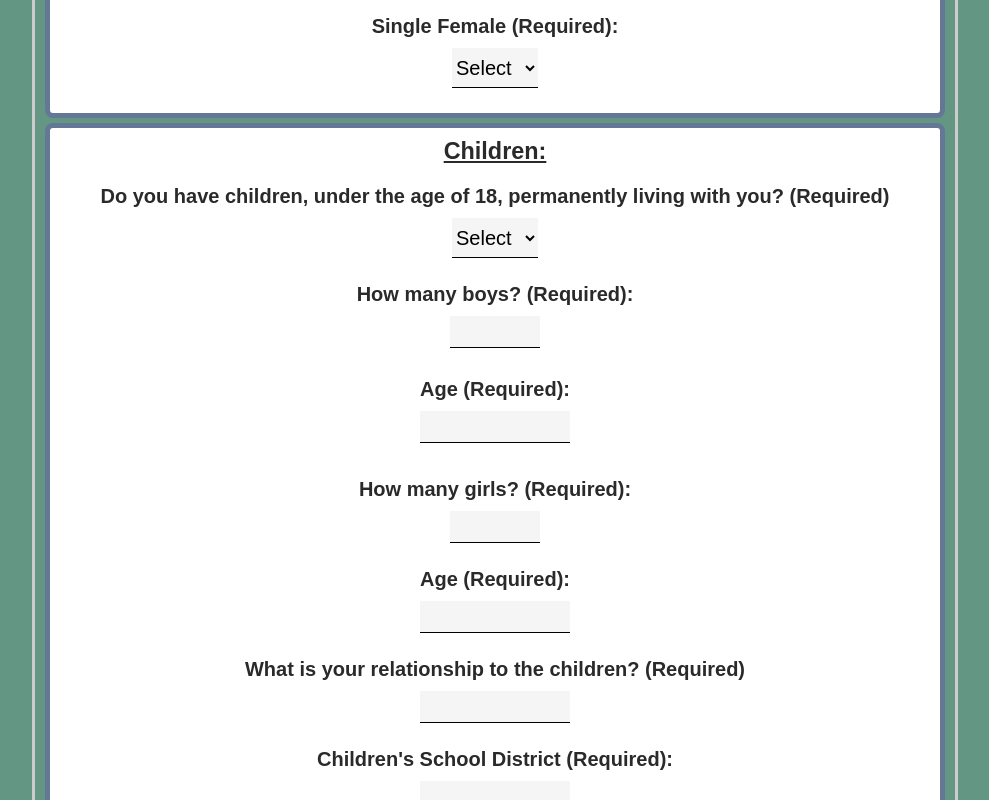
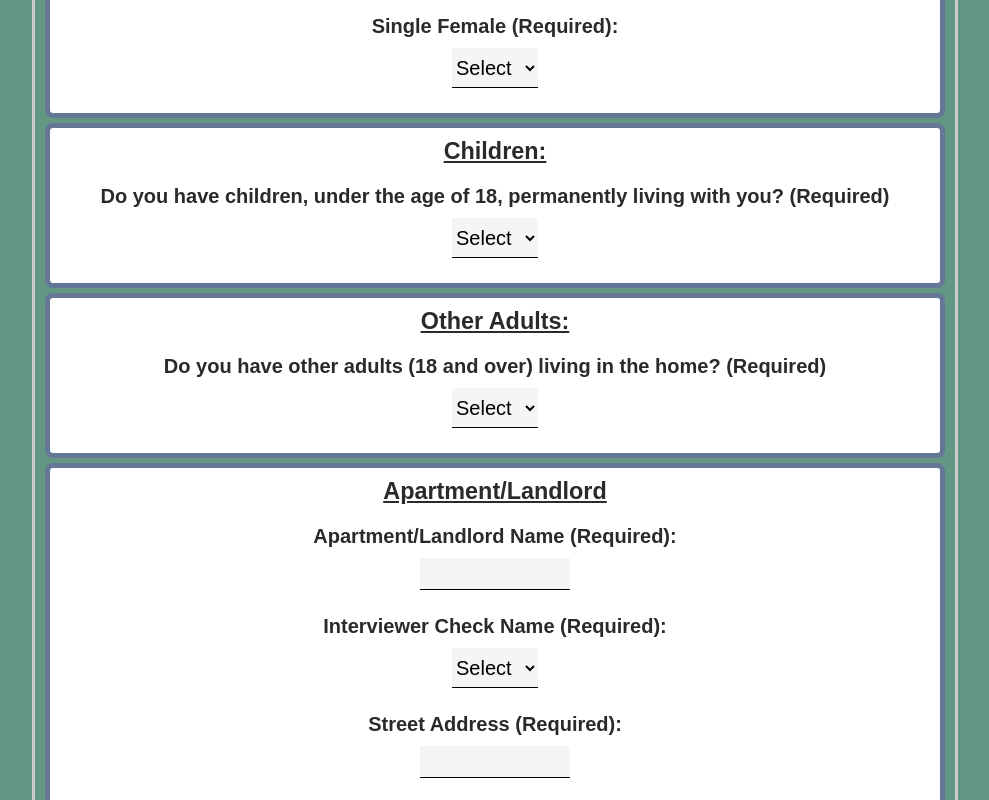
Before and after one commit to brinkbrink/FWCCN, a React (Create React App) app in the folder client/: page / in a window 1280 px wide. Shown: the part 2500-3300 px from the top of the page, without its empty margins (145-1134 px from the left). Built offline with nearby package versions, Linux system fonts and the light colour scheme.

Commit message:
Merge branch 'tinpham' of https://github.com/brinkbrink/FWCCN into tinpham

```diff
--- a/client/src/components/SubmitForm.js
+++ b/client/src/components/SubmitForm.js
@@ -227,6 +227,9 @@ function SubmitForm() {
       .then((data) => {
         console.log(data);
       });
+  };
+  const handleIsChildrenChange = (e) => {
+    setChildren({ ...children, isChildren: e.target.value });
   };
 
   return (
@@ -562,7 +565,8 @@ function SubmitForm() {
         </div>
         {/* End Applicant Section */}
 
-        {/* Start Children Section */}
+       {/* StartChildrenSection  */}
+
         <div className="form-section">
       <div>
         <label className="submit-category">
@@ -578,9 +582,7 @@ function SubmitForm() {
           className="submit-input"
           value={children.isChildren}
           required={true}
-              onChange={(e) =>
-                setChildren({ ...children, isChildren: e.target.value })
-              }
+          onChange={handleIsChildrenChange}
         >
           <option value={null}>Select</option>
           <option value="Yes">Yes</option>
@@ -588,8 +590,12 @@ function SubmitForm() {
         </select>
       </div>
 
+      {children.isChildren === "Yes" && (
         <div>
-          <label className="submit-label">How many boys? (Required):</label>
+          <div>
+            <label className="submit-label">
+              How many boys? (Required):
+            </label>
             <input
               className="submit-input"
               type="number"
@@ -600,7 +606,7 @@ function SubmitForm() {
               }
             />
             <label className="submit-label">
-          <label className="submit-label">Age (Required):</label>
+              Age (Required):
               <input
                 className="submit-input"
                 type="text"
@@ -612,7 +618,9 @@ function SubmitForm() {
             </label>
           </div>
           <div>
-          <label className="submit-label">How many girls? (Required):</label>
+            <label className="submit-label">
+              How many girls? (Required):
+            </label>
             <input
               className="submit-input"
               type="number"
@@ -622,7 +630,8 @@ function SubmitForm() {
                 setChildren({ ...children, girlNumber: e.target.value })
               }
             />
-          <label className="submit-label">Age (Required):</label>
+            <label className="submit-label">
+              Age (Required):
               <input
                 className="submit-input"
                 type="text"
@@ -631,6 +640,7 @@ function SubmitForm() {
                   setChildren({ ...children, girlAge: e.target.value })
                 }
               />
+            </label>
           </div>
           <div>
             <label className="submit-label">
@@ -645,7 +655,9 @@ function SubmitForm() {
             />
           </div>
           <div>
-          <label className="submit-label">Children's School District (Required):</label>
+            <label className="submit-label">
+              Children's School District (Required):
+            </label>
             <input
               type="text"
               value={children.schoolDistrict}
@@ -663,8 +675,12 @@ function SubmitForm() {
               }
             />
           </div>
-        </div> {/* End Children Section */}
+        </div>
+      )}
 
+</div>
+
+       {/* End Children Section */}
 
 
         {/* Start Other Adults Section */}
```
Lines whose indentation alone changed are shown as unchanged.
